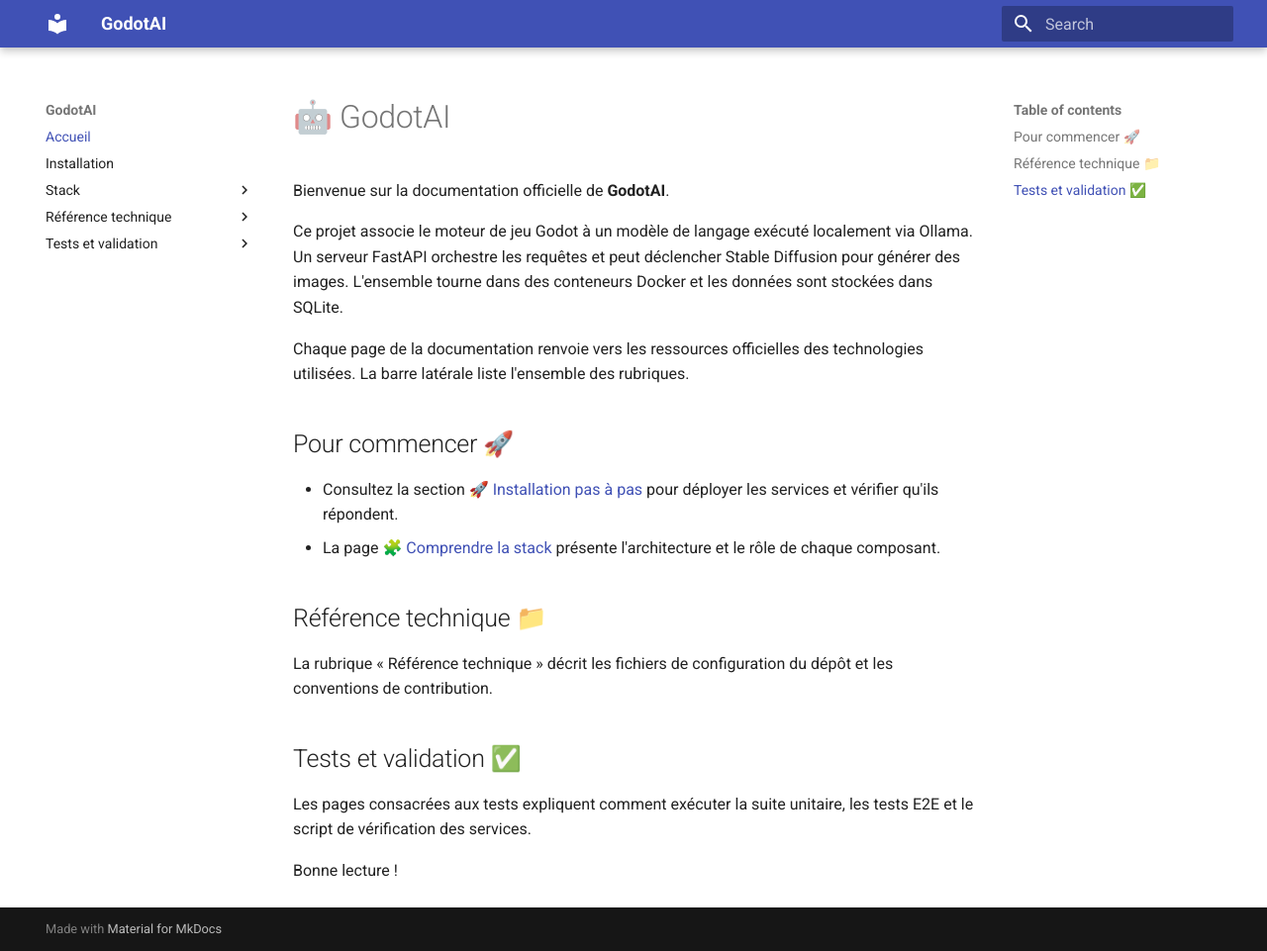
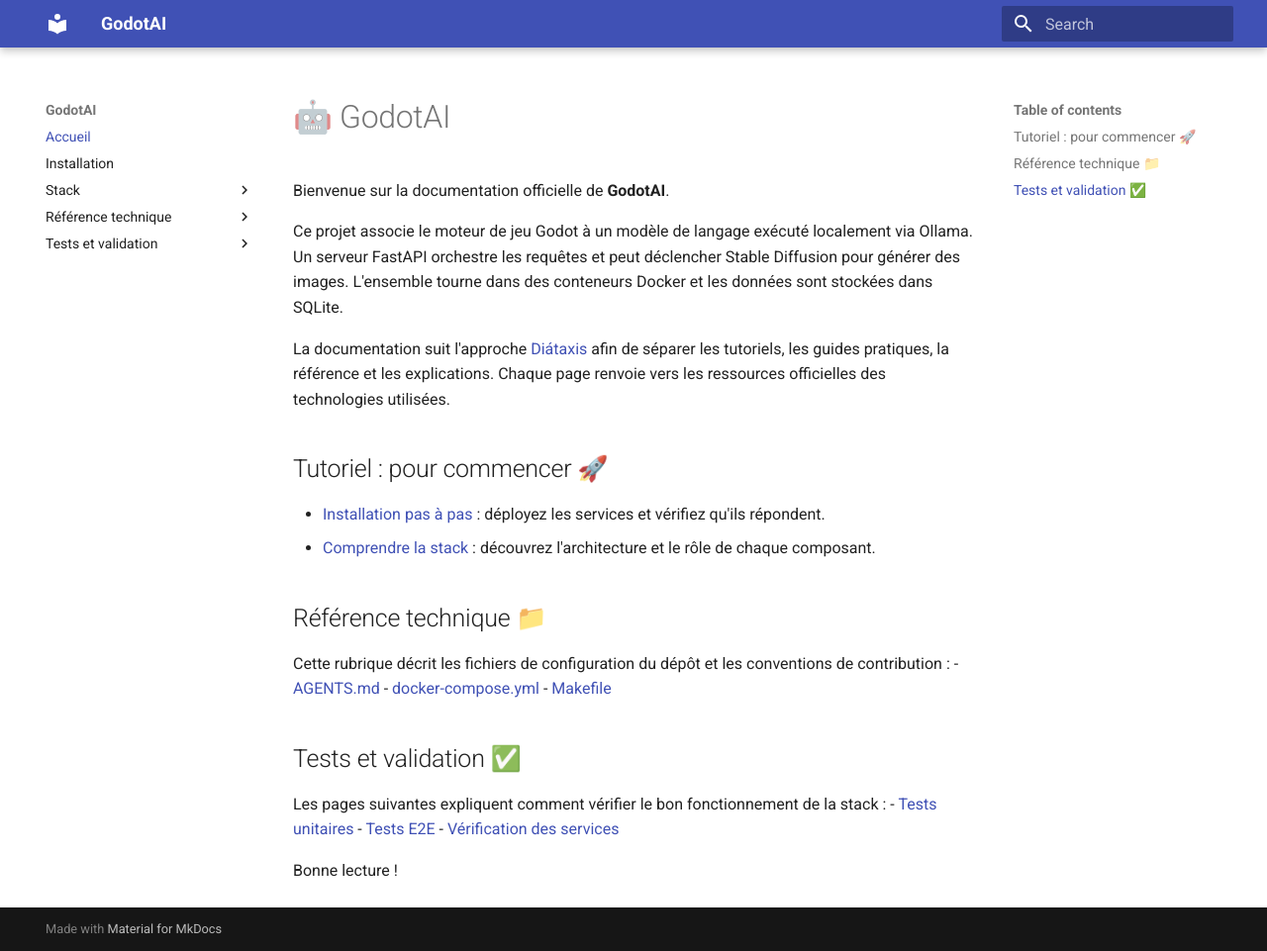
Before and after one commit to EZPK/GodotAI, an MkDocs documentation site: the page built from docs/index.md, in a window 1280 px wide and 961 px high. Shown: the whole window at 99% size. Built offline with MkDocs 1.6.1 and Material for MkDocs 9.7.7, drawn with Linux system fonts in a browser that asks for light colours.

Commit message:
Improve index links

```diff
--- a/docs/index.md
+++ b/docs/index.md
@@ -4,19 +4,27 @@
 
 Ce projet associe le moteur de jeu Godot à un modèle de langage exécuté localement via Ollama. Un serveur FastAPI orchestre les requêtes et peut déclencher Stable Diffusion pour générer des images. L'ensemble tourne dans des conteneurs Docker et les données sont stockées dans SQLite.
 
-Chaque page de la documentation renvoie vers les ressources officielles des technologies utilisées. La barre latérale liste l'ensemble des rubriques.
+La documentation suit l'approche [Diátaxis](https://diataxis.fr/) afin de séparer
+les tutoriels, les guides pratiques, la référence et les explications. Chaque
+page renvoie vers les ressources officielles des technologies utilisées.
 
-## Pour commencer 🚀
+## Tutoriel : pour commencer 🚀
 
-- Consultez la section [🚀 Installation pas à pas](installation.md) pour déployer les services et vérifier qu'ils répondent.
-- La page [🧩 Comprendre la stack](stack.md) présente l'architecture et le rôle de chaque composant.
+- [Installation pas à pas](installation.md) : déployez les services et vérifiez qu'ils répondent.
+- [Comprendre la stack](stack.md) : découvrez l'architecture et le rôle de chaque composant.
 
 ## Référence technique 📁
 
-La rubrique « Référence technique » décrit les fichiers de configuration du dépôt et les conventions de contribution.
+Cette rubrique décrit les fichiers de configuration du dépôt et les conventions de contribution :
+- [AGENTS.md](agents-file.md)
+- [docker-compose.yml](docker-compose-yml.md)
+- [Makefile](makefile.md)
 
 ## Tests et validation ✅
 
-Les pages consacrées aux tests expliquent comment exécuter la suite unitaire, les tests E2E et le script de vérification des services.
+Les pages suivantes expliquent comment vérifier le bon fonctionnement de la stack :
+- [Tests unitaires](tests-unitaires.md)
+- [Tests E2E](tests-e2e.md)
+- [Vérification des services](test-services.md)
 
 Bonne lecture !
```
